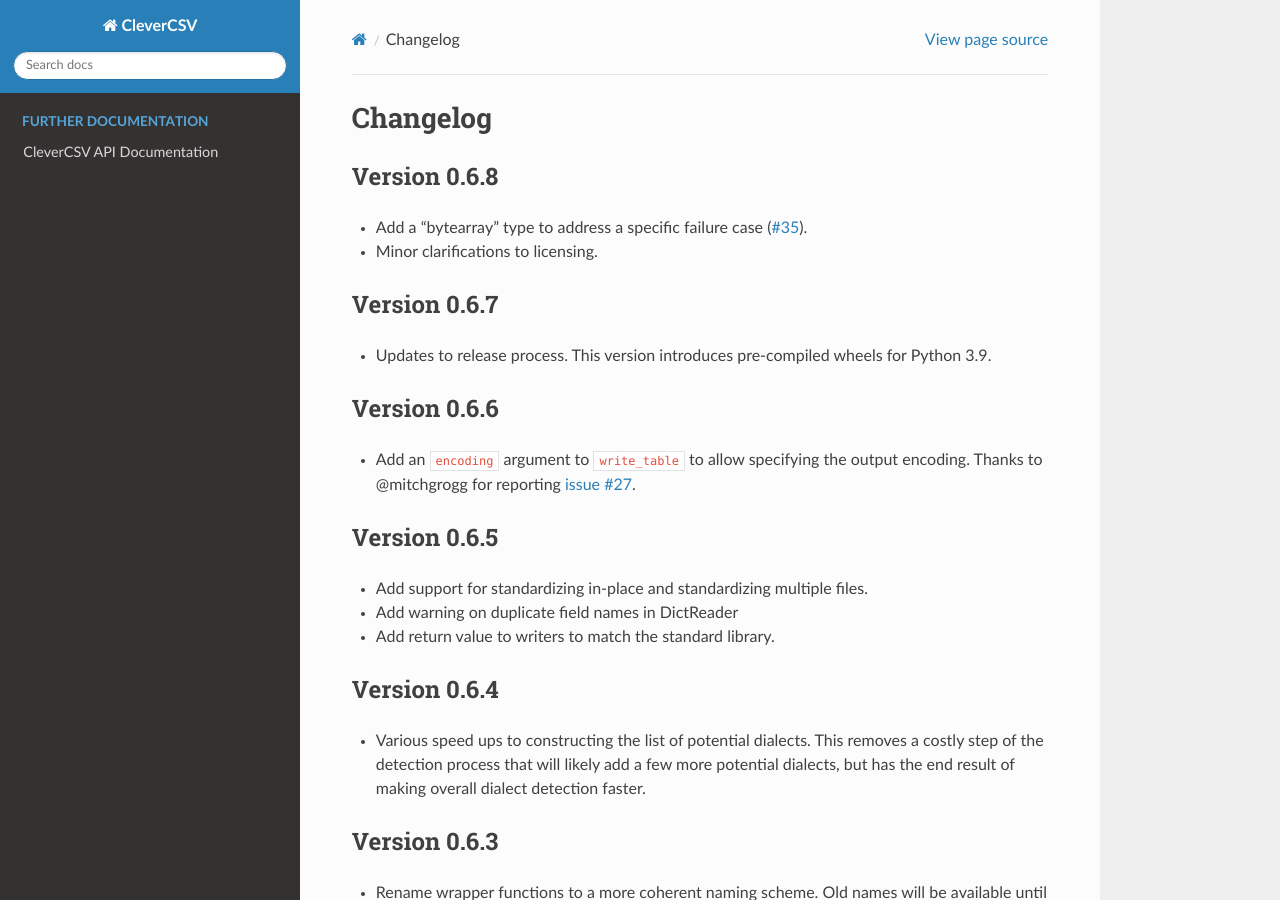
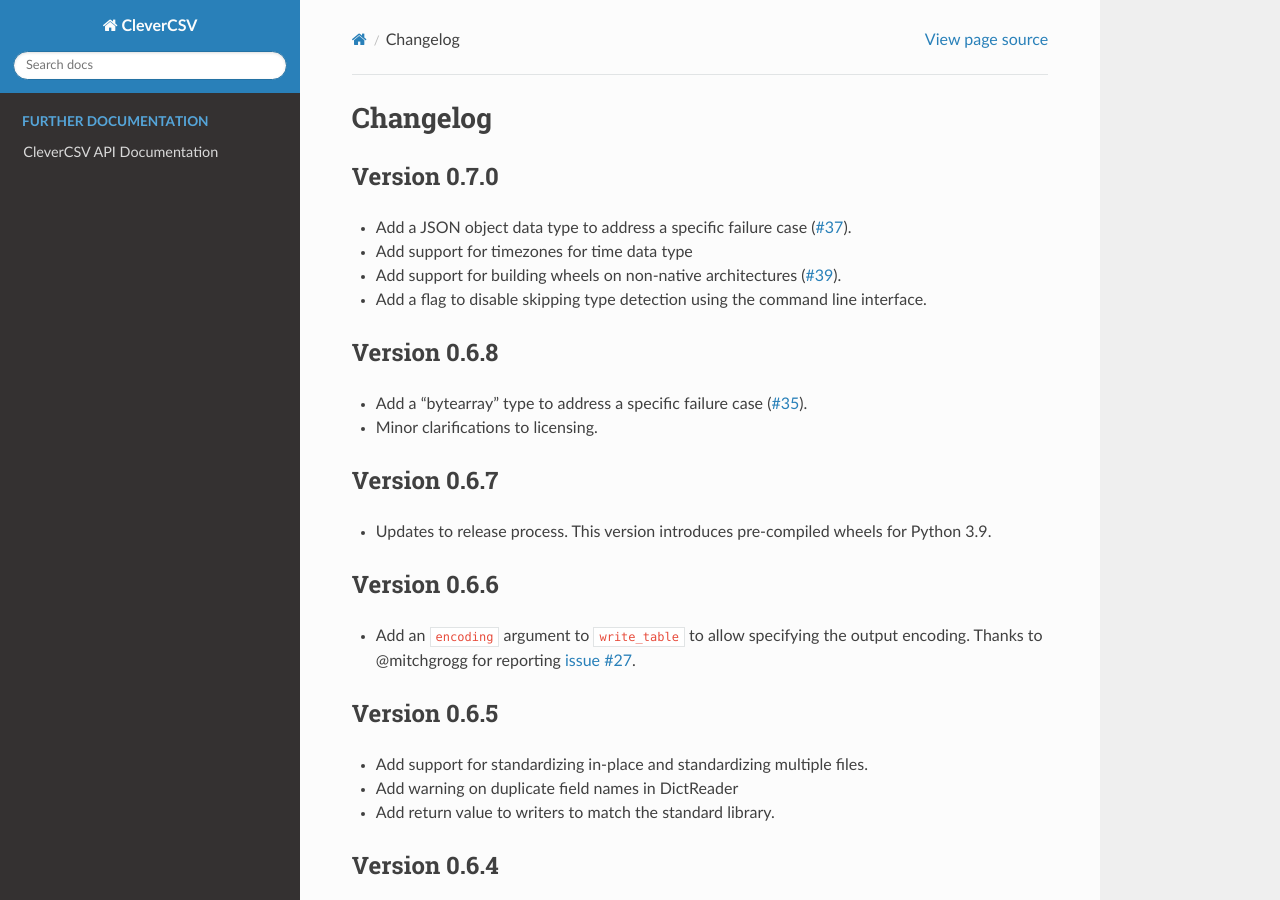
Before and after one commit to alan-turing-institute/CleverCSV, a Sphinx documentation site: the page built from docs/CHANGELOG.rst, in a window 1280 px wide and 900 px high. Built offline with Sphinx 7.4.7 and the Read the Docs theme 2.0.0, drawn with Linux system fonts in a browser that asks for light colours; pages that are not in the unit, such as notebooks, are missing from menus.

Commit message:
CleverCSV Release 0.7.0
* Add a JSON object data type to address a specific failure case ([#37](https://github.com/alan-turing-institute/CleverCSV/issues/37)).
* Add support for timezones for time data type
* Add support for building wheels on non-native architectures ([#39](https://github.com/alan-turing-institute/CleverCSV/issues/39)).
* Add a flag to disable skipping type detection using the command line interface.

```diff
--- a/docs/CHANGELOG.rst
+++ b/docs/CHANGELOG.rst
@@ -1,6 +1,18 @@
 
 Changelog
 =========
+
+Version 0.7.0
+-------------
+
+
+* Add a JSON object data type to address a specific failure case
+  (\ `#37 <https://github.com/alan-turing-institute/CleverCSV/issues/37>`_\ ).
+* Add support for timezones for time data type
+* Add support for building wheels on non-native architectures
+  (\ `#39 <https://github.com/alan-turing-institute/CleverCSV/issues/39>`_\ ).
+* Add a flag to disable skipping type detection using the command line
+  interface.
 
 Version 0.6.8
 -------------
```
Also changed, not shown: CHANGELOG.md (+10 -0 lines).
